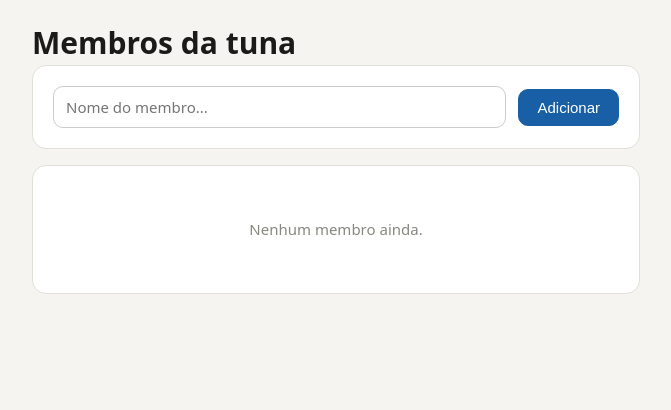
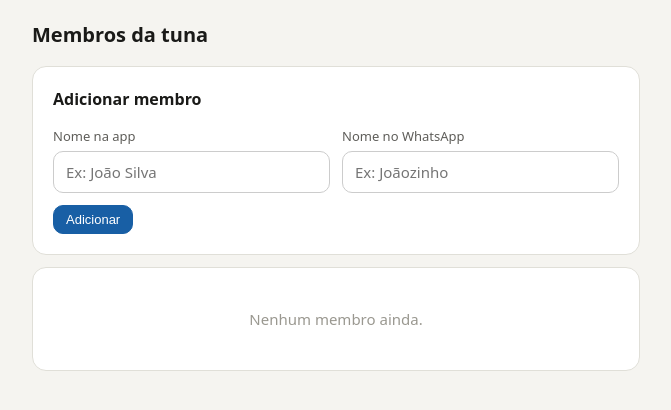
Before and after one commit to gabrielmaria/organizador, a Flask app: template templates/elementos.html in a window 1280 px wide. Shown: the top 410 px of the page, without its empty margins (304-975 px from the left). Run offline with Flask 3, Linux system fonts and the light colour scheme; the template is opened without the code that fills it, so the values that code supplies are empty.

Commit message:
adicionar nome whatsapp

```diff
--- a/app.py
+++ b/app.py
@@ -11,44 +11,24 @@ app = Flask(__name__)
 app.secret_key = os.environ.get("SECRET_KEY", "tuna-secret-key-muda-isto")
 
 PASSWORD = os.environ.get("APP_PASSWORD", "tuna2025")
-DB = os.environ.get("DB_PATH", os.path.join(os.path.dirname(__file__), "tuna.db"))
+DB = os.path.join(os.path.dirname(__file__), "tuna.db")
 
 # ── Base de dados ─────────────────────────────────────────────────────────────
-
 
 def get_db():
     con = sqlite3.connect(DB)
     con.row_factory = sqlite3.Row
-    con.executescript("""
-        CREATE TABLE IF NOT EXISTS elementos (
-            id   INTEGER PRIMARY KEY AUTOINCREMENT,
-            nome TEXT UNIQUE NOT NULL
-        );
-        CREATE TABLE IF NOT EXISTS eventos (
-            id     INTEGER PRIMARY KEY AUTOINCREMENT,
-            nome   TEXT NOT NULL,
-            opcoes TEXT NOT NULL,
-            criado TEXT NOT NULL
-        );
-        CREATE TABLE IF NOT EXISTS respostas (
-            id          INTEGER PRIMARY KEY AUTOINCREMENT,
-            evento_id   INTEGER NOT NULL,
-            elemento_id INTEGER NOT NULL,
-            opcao       TEXT NOT NULL,
-            UNIQUE(evento_id, elemento_id),
-            FOREIGN KEY(evento_id)   REFERENCES eventos(id),
-            FOREIGN KEY(elemento_id) REFERENCES elementos(id)
-        );
-    """)
     return con
 
 def init_db():
     with get_db() as con:
         con.executescript("""
         CREATE TABLE IF NOT EXISTS elementos (
-            id   INTEGER PRIMARY KEY AUTOINCREMENT,
-            nome TEXT UNIQUE NOT NULL
+            id             INTEGER PRIMARY KEY AUTOINCREMENT,
+            nome           TEXT UNIQUE NOT NULL,
+            nome_whatsapp  TEXT DEFAULT ''
         );
+
         CREATE TABLE IF NOT EXISTS eventos (
             id     INTEGER PRIMARY KEY AUTOINCREMENT,
             nome   TEXT NOT NULL,
@@ -112,12 +92,22 @@ def elementos():
 @login_required
 def add_elemento():
     nome = request.form.get("nome","").strip()
+    nwa  = request.form.get("nome_whatsapp","").strip()
     if nome:
         try:
             with get_db() as con:
-                con.execute("INSERT INTO elementos (nome) VALUES (?)", (nome,))
+                con.execute("INSERT INTO elementos (nome, nome_whatsapp) VALUES (?,?)", (nome, nwa))
         except sqlite3.IntegrityError:
             flash(f"'{nome}' já existe.")
+    return redirect(url_for("elementos"))
+
+
+@app.route("/elementos/edit/<int:eid>", methods=["POST"])
+@login_required
+def edit_elemento(eid):
+    nwa = request.form.get("nome_whatsapp","").strip()
+    with get_db() as con:
+        con.execute("UPDATE elementos SET nome_whatsapp=? WHERE id=?", (nwa, eid))
     return redirect(url_for("elementos"))
 
 @app.route("/elementos/del/<int:eid>", methods=["POST"])
@@ -266,6 +256,93 @@ def tabela(eid):
                            opcoes=opcoes, resp_map=resp_map,
                            totais=totais, sem_resp=sem_resp)
 
+
+@app.route("/eventos/<int:eid>/importar-csv", methods=["POST"])
+@login_required
+def importar_csv(eid):
+    import csv, io
+    file = request.files.get("csv_file")
+    if not file:
+        flash("Nenhum ficheiro enviado.")
+        return redirect(url_for("evento", eid=eid))
+
+    with get_db() as con:
+        elems = con.execute("SELECT id, nome, nome_whatsapp FROM elementos").fetchall()
+
+    elem_index = {e["nome"].lower().strip(): e["id"] for e in elems}
+    elem_wa    = {e["nome_whatsapp"].lower().strip(): e["id"] for e in elems if e["nome_whatsapp"]}
+    elem_first = {}
+    for e in elems:
+        primeiro = e["nome"].lower().split()[0]
+        if primeiro not in elem_first:
+            elem_first[primeiro] = e["id"]
+
+    def encontrar_elem(nome_csv):
+        nome_csv = nome_csv.lower().strip()
+        # 1. Nome WhatsApp exato (mais fiável)
+        if nome_csv in elem_wa:
+            return elem_wa[nome_csv]
+        # 2. Nome na app exato
+        if nome_csv in elem_index:
+            return elem_index[nome_csv]
+        # 3. Correspondência parcial WhatsApp
+        for nwa, eid2 in elem_wa.items():
+            if nome_csv in nwa or nwa in nome_csv:
+                return eid2
+        # 4. Correspondência parcial nome app
+        for nome_bd, eid2 in elem_index.items():
+            if nome_csv in nome_bd or nome_bd in nome_csv:
+                return eid2
+        # 5. Primeiro nome
+        primeiro = nome_csv.split()[0]
+        if primeiro in elem_first:
+            return elem_first[primeiro]
+        return None
+
+    stream = io.StringIO(file.stream.read().decode("utf-8-sig"))
+    reader = csv.reader(stream)
+
+    registados = 0
+    nao_encontrados = []
+    opcao_atual = None
+
+    for row in reader:
+        if not row or len(row) < 2:
+            continue
+        col0 = row[0].strip()
+        col1 = row[1].strip()
+
+        if col0 in ("Opcao", "Opção", "Sondagem", "") or col1 in ("Nome", ""):
+            continue
+
+        if col0:
+            opcao_atual = col0
+            nome_csv = col1
+        else:
+            nome_csv = col1
+
+        if not opcao_atual or not nome_csv or nome_csv == "(sem votos)":
+            continue
+
+        elem_id = encontrar_elem(nome_csv)
+        if elem_id:
+            with get_db() as con:
+                con.execute("""
+                    INSERT INTO respostas (evento_id, elemento_id, opcao)
+                    VALUES (?,?,?)
+                    ON CONFLICT(evento_id, elemento_id)
+                    DO UPDATE SET opcao=excluded.opcao
+                """, (eid, elem_id, opcao_atual))
+            registados += 1
+        else:
+            nao_encontrados.append(nome_csv)
+
+    msg = f"{registados} resposta(s) importada(s)."
+    if nao_encontrados:
+        msg += f" Nao encontrados: {', '.join(set(nao_encontrados))}"
+    flash(msg)
+    return redirect(url_for("evento", eid=eid))
+
 if __name__ == "__main__":
     init_db()
     app.run(debug=True)
--- a/templates/elementos.html
+++ b/templates/elementos.html
@@ -1,32 +1,44 @@
 {% extends "base.html" %}
 {% block title %}Membros — Tuna{% endblock %}
 {% block content %}
-<h1>Membros da tuna</h1>
-<div class="card" style="margin-bottom:1rem">
-  <form method="post" action="{{ url_for('add_elemento') }}" class="row">
-    <input type="text" name="nome" placeholder="Nome do membro..." style="flex:1;width:auto">
-    <button class="btn btn-primary">Adicionar</button>
+<h1 style="font-size:20px;font-weight:700;margin-bottom:1rem">Membros da tuna</h1>
+
+<div class="card">
+  <div class="card-title">Adicionar membro</div>
+  <form method="post" action="{{ url_for('add_elemento') }}">
+    <div style="display:grid;grid-template-columns:1fr 1fr;gap:.75rem;margin-bottom:.75rem">
+      <div>
+        <label>Nome na app</label>
+        <input type="text" name="nome" placeholder="Ex: João Silva">
+      </div>
+      <div>
+        <label>Nome no WhatsApp</label>
+        <input type="text" name="nome_whatsapp" placeholder="Ex: Joãozinho">
+      </div>
+    </div>
+    <button class="btn btn-primary btn-sm">Adicionar</button>
   </form>
 </div>
-<div class="card">
+
+<div class="card" style="padding:.5rem">
   {% if elementos %}
-  <table>
-    <thead><tr><th>Nome</th><th></th></tr></thead>
-    <tbody>
-    {% for e in elementos %}
-    <tr>
-      <td>{{ e.nome }}</td>
-      <td style="text-align:right">
-        <form method="post" action="{{ url_for('del_elemento', eid=e.id) }}" style="display:inline" onsubmit="return confirm('Remover {{ e.nome }}?')">
-          <button class="btn btn-sm btn-danger">Remover</button>
-        </form>
-      </td>
-    </tr>
-    {% endfor %}
-    </tbody>
-  </table>
+  {% for e in elementos %}
+  <div style="border-bottom:{% if not loop.last %}1px solid var(--border){% else %}none{% endif %};padding:.75rem">
+    <div class="row" style="margin-bottom:.4rem">
+      <span style="font-weight:600;flex:1">{{ e.nome }}</span>
+      <form method="post" action="{{ url_for('del_elemento', eid=e.id) }}" onsubmit="return confirm('Remover {{ e.nome }}?')">
+        <button class="btn btn-sm btn-danger">Remover</button>
+      </form>
+    </div>
+    <form method="post" action="{{ url_for('edit_elemento', eid=e.id) }}" class="row" style="gap:.5rem">
+      <input type="text" name="nome_whatsapp" value="{{ e.nome_whatsapp or '' }}"
+             placeholder="Nome no WhatsApp..." style="flex:1;font-size:13px;padding:6px 10px">
+      <button class="btn btn-sm">Guardar</button>
+    </form>
+  </div>
+  {% endfor %}
   {% else %}
-  <p style="color:#888780;text-align:center;padding:2rem">Nenhum membro ainda.</p>
+  <p style="color:var(--text3);text-align:center;padding:2rem">Nenhum membro ainda.</p>
   {% endif %}
 </div>
 {% endblock %}
```
Also changed, not shown: templates/evento.html (+12 -0 lines).
